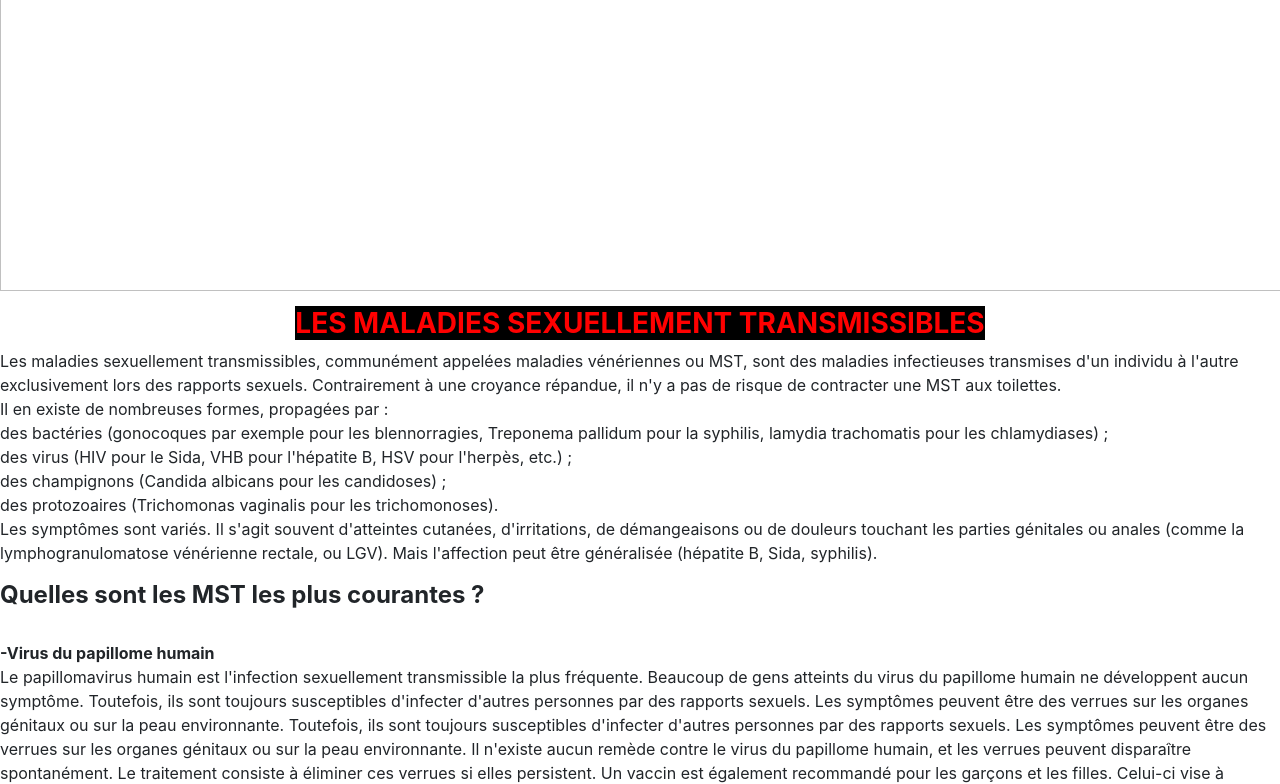
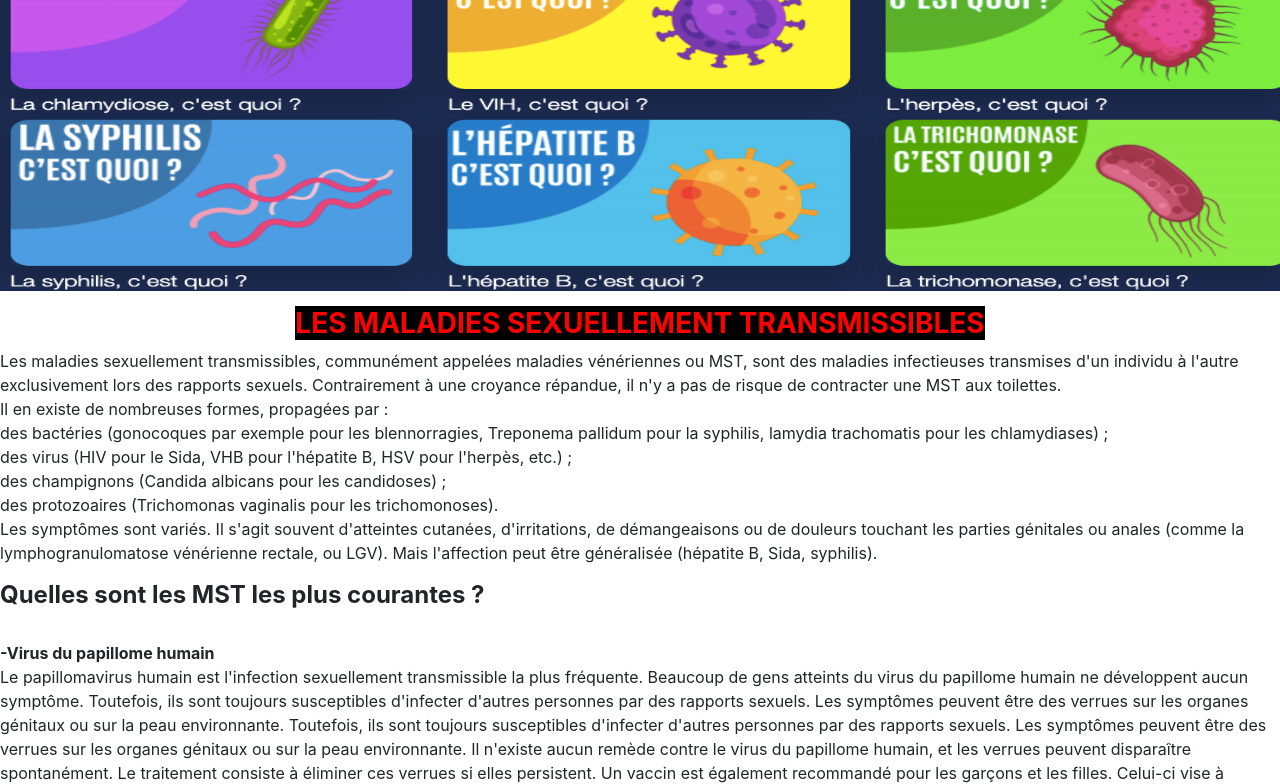
Before and after one commit to Djemilath/Djemilath.github.io, a plain HTML site: page MST.html in a window 1280 px wide. Shown: the part 109-893 px from the top of the page. Drawn offline with nearby package versions, Linux system fonts and the light colour scheme.

Commit message:
Add files via upload

```diff
--- a/MST.html
+++ b/MST.html
@@ -60,7 +60,7 @@
 
 
 <div class="contenu" >
-    <center> <div class="img"> <img src="ygh/mst 2.png" alt="" width="1300px" height="400px"></div></center>
+    <center> <div class="img"> <img src="mst 2.png" alt="" width="1300px" height="400px"></div></center>
     <div class="neutredjemi"  ></div>
 
 <p>
```
